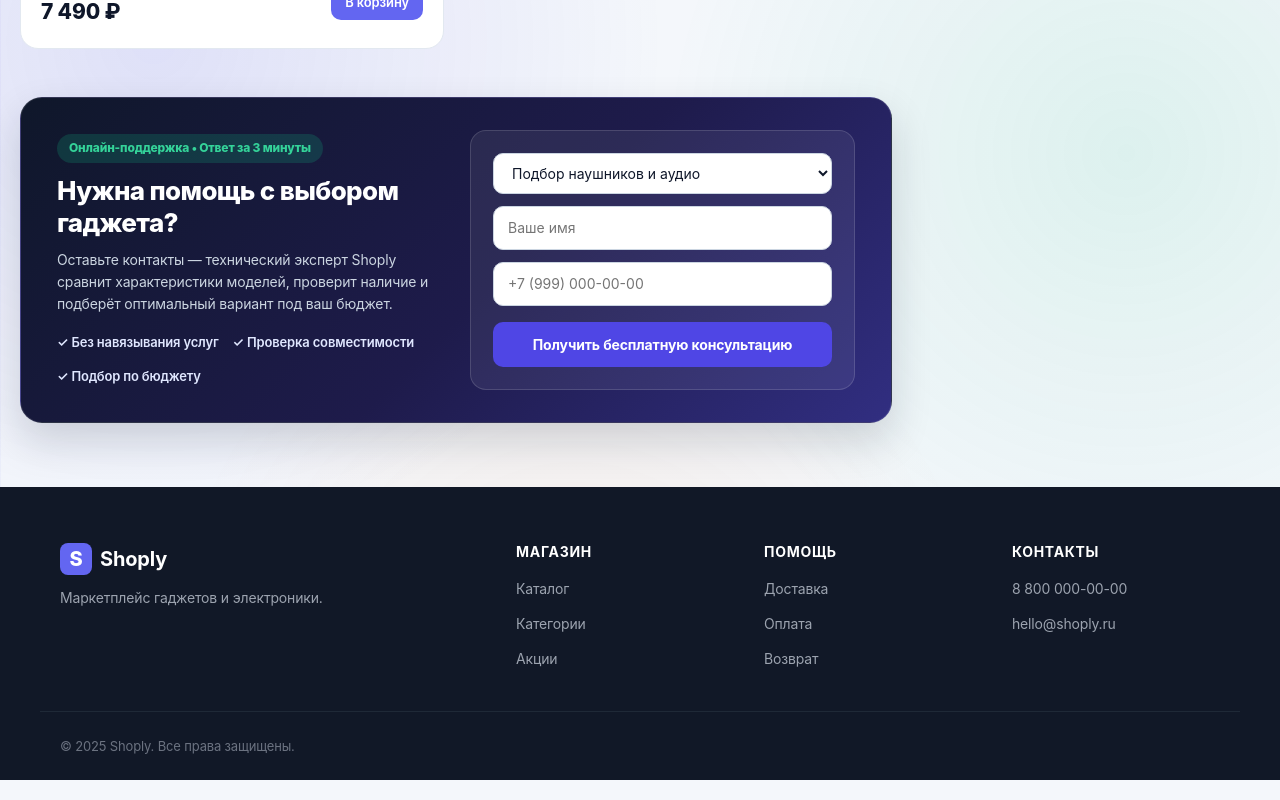
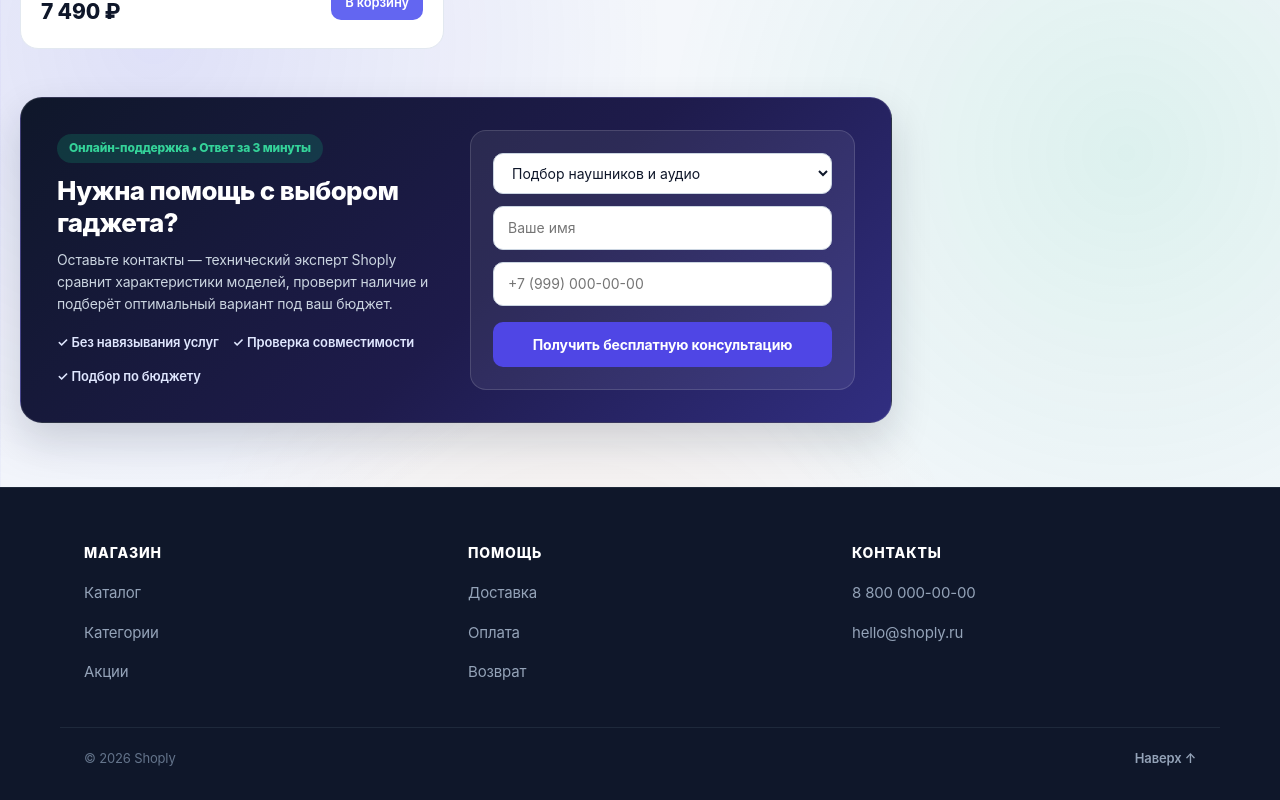
Before and after one commit to gadk1ytd778334-tech/praktik, a Next.js app in the folder frontend/: page / in a window 1280 px wide. Shown: the part 2423-3223 px from the top of the page. Built offline with nearby package versions, Linux system fonts and the light colour scheme.

Commit message:
Сохранен интерактивный Footer с модальными окнами помощи

```diff
--- a/frontend/components/Footer.jsx
+++ b/frontend/components/Footer.jsx
@@ -1,43 +1,295 @@
-import Link from 'next/link';
+"use client";
+
+import { useState } from "react";
+import { usePathname, useRouter } from "next/navigation";
+
+const HELP_INFO = {
+  delivery: {
+    title: "Доставка заказов",
+    text: "Бесплатная экспресс-доставка курьером в день заказа при оформлении до 16:00. Также доступен самовывоз из пунктов выдачи по всей России.",
+  },
+  payment: {
+    title: "Способы оплаты",
+    text: "Оплата банковской картой онлайн, через Систему быстрых платежей (СБП) или наличными/картой курьеру после проверки устройства.",
+  },
+  returns: {
+    title: "Гарантия и возврат",
+    text: "Официальная гарантия 12 месяцев на всю электронику. Обмен или возврат товара надлежащего качества в течение 14 дней без лишних вопросов.",
+  },
+};
 
 export default function Footer() {
+  const pathname = usePathname();
+  const router = useRouter();
+  const [modalData, setModalData] = useState(null);
+  const [copiedText, setCopiedText] = useState("");
+
+  const handleSmoothScroll = (e, sectionId) => {
+    e.preventDefault();
+    if (pathname === "/") {
+      const target = document.getElementById(sectionId);
+      if (target) {
+        target.scrollIntoView({ behavior: "smooth", block: "start" });
+        return;
+      }
+    }
+    router.push(`/#${sectionId}`);
+  };
+
+  const handleCopy = (e, value, label) => {
+    e.preventDefault();
+    if (navigator?.clipboard) {
+      navigator.clipboard.writeText(value);
+      setCopiedText(`${label} скопирован: ${value}`);
+      setTimeout(() => setCopiedText(""), 2500);
+    }
+  };
+
+  const linkStyle = {
+    background: "transparent",
+    border: "none",
+    padding: 0,
+    fontSize: "15px",
+    color: "#94a3b8",
+    textDecoration: "none",
+    cursor: "pointer",
+    textAlign: "left",
+  };
+
   return (
-    <footer className="footer">
-      <div className="container footer__inner">
-        <div className="footer__col">
-          <Link href="/" className="logo logo--footer">
-            <span className="logo__mark">S</span>
-            <span className="logo__text">Shoply</span>
-          </Link>
-          <p className="footer__text">Маркетплейс гаджетов и электроники.</p>
+    <footer
+      style={{
+        marginTop: "auto",
+        background: "#0f172a",
+        color: "#cbd5e1",
+        borderTop: "1px solid #1e293b",
+      }}
+    >
+      <div
+        style={{
+          maxWidth: "1160px",
+          margin: "0 auto",
+          padding: "56px 24px 44px",
+          display: "grid",
+          gridTemplateColumns: "repeat(auto-fit, minmax(220px, 1fr))",
+          gap: "40px",
+        }}
+      >
+        <div style={{ display: "flex", flexDirection: "column", gap: "16px" }}>
+          <h4
+            style={{
+              fontSize: "14px",
+              fontWeight: "800",
+              letterSpacing: "0.06em",
+              color: "#ffffff",
+              margin: "0 0 4px",
+            }}
+          >
+            МАГАЗИН
+          </h4>
+          <a
+            href="#catalog"
+            onClick={(e) => handleSmoothScroll(e, "catalog")}
+            style={linkStyle}
+          >
+            Каталог
+          </a>
+          <a
+            href="#categories"
+            onClick={(e) => handleSmoothScroll(e, "categories")}
+            style={linkStyle}
+          >
+            Категории
+          </a>
+          <a
+            href="#sales"
+            onClick={(e) => handleSmoothScroll(e, "sales")}
+            style={linkStyle}
+          >
+            Акции
+          </a>
         </div>
-        <div className="footer__col">
-          <h4 className="footer__title">Магазин</h4>
-          <ul className="footer__list">
-            <li><Link href="#catalog">Каталог</Link></li>
-            <li><Link href="#categories">Категории</Link></li>
-            <li><Link href="#">Акции</Link></li>
-          </ul>
+
+        <div style={{ display: "flex", flexDirection: "column", gap: "16px" }}>
+          <h4
+            style={{
+              fontSize: "14px",
+              fontWeight: "800",
+              letterSpacing: "0.06em",
+              color: "#ffffff",
+              margin: "0 0 4px",
+            }}
+          >
+            ПОМОЩЬ
+          </h4>
+          <button
+            type="button"
+            onClick={() => setModalData(HELP_INFO.delivery)}
+            style={linkStyle}
+          >
+            Доставка
+          </button>
+          <button
+            type="button"
+            onClick={() => setModalData(HELP_INFO.payment)}
+            style={linkStyle}
+          >
+            Оплата
+          </button>
+          <button
+            type="button"
+            onClick={() => setModalData(HELP_INFO.returns)}
+            style={linkStyle}
+          >
+            Возврат
+          </button>
         </div>
-        <div className="footer__col">
-          <h4 className="footer__title">Помощь</h4>
-          <ul className="footer__list">
-            <li><Link href="#">Доставка</Link></li>
-            <li><Link href="#">Оплата</Link></li>
-            <li><Link href="#">Возврат</Link></li>
-          </ul>
-        </div>
-        <div className="footer__col">
-          <h4 className="footer__title">Контакты</h4>
-          <ul className="footer__list">
-            <li><Link href="tel:+78000000000">8 800 000-00-00</Link></li>
-            <li><Link href="mailto:hello@shoply.ru">hello@shoply.ru</Link></li>
-          </ul>
+
+        <div style={{ display: "flex", flexDirection: "column", gap: "16px" }}>
+          <h4
+            style={{
+              fontSize: "14px",
+              fontWeight: "800",
+              letterSpacing: "0.06em",
+              color: "#ffffff",
+              margin: "0 0 4px",
+            }}
+          >
+            КОНТАКТЫ
+          </h4>
+          <a
+            href="#phone"
+            onClick={(e) => handleCopy(e, "8 800 000-00-00", "Телефон")}
+            style={linkStyle}
+          >
+            8 800 000-00-00
+          </a>
+          <a
+            href="#email"
+            onClick={(e) => handleCopy(e, "hello@shoply.ru", "Email")}
+            style={linkStyle}
+          >
+            hello@shoply.ru
+          </a>
         </div>
       </div>
-      <div className="container footer__bottom">
-        <span>© 2025 Shoply. Все права защищены.</span>
+
+      <div
+        style={{
+          maxWidth: "1160px",
+          margin: "0 auto",
+          padding: "20px 24px 32px",
+          borderTop: "1px solid #1e293b",
+          display: "flex",
+          justifyContent: "space-between",
+          alignItems: "center",
+          fontSize: "13px",
+          color: "#64748b",
+        }}
+      >
+        <span>© 2026 Shoply</span>
+        <button
+          type="button"
+          onClick={() => window.scrollTo({ top: 0, behavior: "smooth" })}
+          style={{
+            background: "transparent",
+            border: "none",
+            color: "#94a3b8",
+            fontSize: "13px",
+            fontWeight: "600",
+            cursor: "pointer",
+          }}
+        >
+          Наверх ↑
+        </button>
       </div>
+
+      {modalData && (
+        <div
+          onClick={() => setModalData(null)}
+          style={{
+            position: "fixed",
+            inset: 0,
+            background: "rgba(15, 23, 42, 0.78)",
+            zIndex: 99999,
+            display: "flex",
+            alignItems: "center",
+            justifyContent: "center",
+            padding: "16px",
+          }}
+        >
+          <div
+            onClick={(e) => e.stopPropagation()}
+            style={{
+              maxWidth: "440px",
+              width: "100%",
+              background: "#1e293b",
+              color: "#f8fafc",
+              border: "1px solid #334155",
+              borderRadius: "18px",
+              padding: "24px",
+              boxShadow: "0 24px 48px rgba(0, 0, 0, 0.5)",
+            }}
+          >
+            <h3
+              style={{
+                fontSize: "20px",
+                fontWeight: "800",
+                color: "#ffffff",
+                margin: "0 0 10px",
+              }}
+            >
+              {modalData.title}
+            </h3>
+            <p
+              style={{
+                fontSize: "14px",
+                color: "#cbd5e1",
+                lineHeight: "1.6",
+                margin: "0 0 20px",
+              }}
+            >
+              {modalData.text}
+            </p>
+            <button
+              type="button"
+              onClick={() => setModalData(null)}
+              style={{
+                width: "100%",
+                background: "#4f46e5",
+                color: "#ffffff",
+                border: "none",
+                borderRadius: "10px",
+                padding: "11px",
+                fontSize: "14px",
+                fontWeight: "700",
+                cursor: "pointer",
+              }}
+            >
+              Закрыть
+            </button>
+          </div>
+        </div>
+      )}
+
+      {copiedText && (
+        <div
+          style={{
+            position: "fixed",
+            bottom: "24px",
+            right: "24px",
+            zIndex: 100000,
+            background: "#059669",
+            color: "#ffffff",
+            padding: "10px 18px",
+            borderRadius: "10px",
+            fontSize: "13px",
+            fontWeight: "700",
+          }}
+        >
+          ✓ {copiedText}
+        </div>
+      )}
     </footer>
   );
 }
```
